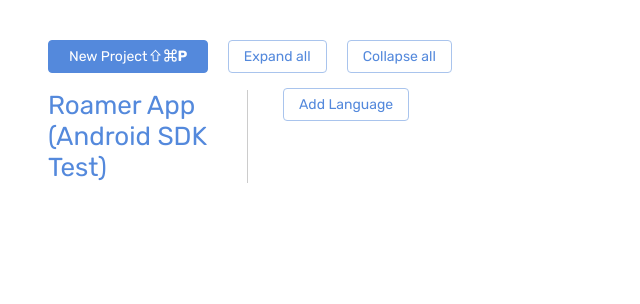
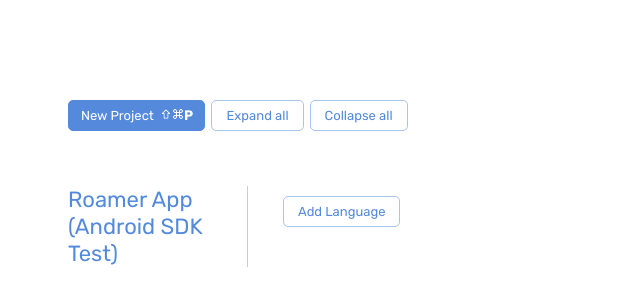
Before and after one commit to ibrahim/languages, a React (Create React App) app: page / in a window 1280 px wide. Shown: the top 304 px of the page, without its empty margins (0-640 px from the left). Built offline with nearby package versions, Linux system fonts and the light colour scheme.

Commit message:
Styling buttons

```diff
--- a/src/modules/languages/index.tsx
+++ b/src/modules/languages/index.tsx
@@ -10,16 +10,16 @@ export const LanguagePage = () => {
   return (
     <Container>
       <Buttons>
-				<Button mx="10px" ml="0px" px="20px" className="primary">
+				<Button mx="3px" ml="0px" px="12px" className="primary">
 					<span>New Project </span>
-					<ButtonIcons ml="10" fontSize="15px">
+					<ButtonIcons ml="6px" fontSize="12px">
 						<ImShift />
 						<FiCommand />
 						<b>P</b>
 					</ButtonIcons>
 				</Button>
-        <Button mx="10px" > Expand all </Button>
-        <Button mx="10px" > Collapse all </Button>
+        <Button mx="3px" > Expand all </Button>
+        <Button mx="3px" > Collapse all </Button>
       </Buttons>
       <Panel>
         <SideBar />
@@ -30,7 +30,7 @@ export const LanguagePage = () => {
 };
 
 const Container = Styled.div`
-	margin:40px;
+	margin:100px 60px 0px 60px;
 	display:flex;
 	flex-flow:column wrap;
 	height:100%;
@@ -43,6 +43,7 @@ const Panel = Styled.div`
 	flex-grow:1;
 `;
 const Buttons = Styled.div`
+	margin:0px 0px 40px 0px;
 	flex-basis:100%;
 	height:40px;
 	display:flex;
--- a/src/modules/languages/languages-item.tsx
+++ b/src/modules/languages/languages-item.tsx
@@ -43,7 +43,7 @@ export const Container = Styled.div`
 	flex-flow:column nowrap;
 	flex-basis:25%;
 	box-sizing:border-box;
-	padding:15px;
+	padding:15px 30px 15px 0px;
 	margin-bottom:10px;
 	&:hover {
 		${ Remove } {
--- a/src/modules/languages/languages-list.tsx
+++ b/src/modules/languages/languages-list.tsx
@@ -29,6 +29,7 @@ const Container = Styled.div`
 	display:flex;
 	flex-grow:1;
 	flex-flow:row wrap;
+	padding:10px 0px 0px 20px;
 `
 
 export default connect((state:AppState) => ({
--- a/src/modules/languages/sidebar.tsx
+++ b/src/modules/languages/sidebar.tsx
@@ -14,15 +14,15 @@ const SideBar = () => {
 const Container = Styled.div`
 	display:flex;
 	flex-flow:column wrap;
-	flex-basis:200px;
-	min-width:200px;
+	flex-basis:180px;
+	min-width:180px;
 	height:100%;
-	padding-right:20px;
 `
 
 const Title = Styled.h1`
 	color: #5489DC;
-	font:400 26px Rubik;
+	font:400 22px Rubik;
+	padding:0px 20px 0px 0px;
 	border-right:1px solid #CCCCCC;
 `
 
--- a/src/modules/languages/styled.tsx
+++ b/src/modules/languages/styled.tsx
@@ -38,14 +38,14 @@ export interface BoxProps extends BaseProps,
   }
 
 	export const Button = Styled.div<BoxProps>`
-	font:400 14px Rubik;
+	font:400 13px Rubik;
 	display:flex;
 	cursor:pointer;
 	justify-content:center;
 	align-items:center;
 	flex-grow:0;
-	border-radius:4px;
-	padding:7px 15px;
+	border-radius:5px;
+	padding:7px 14px;
 	color:#5489DC;
 	background-color: white;
 	border: 1px solid #A9C4ED;
```
